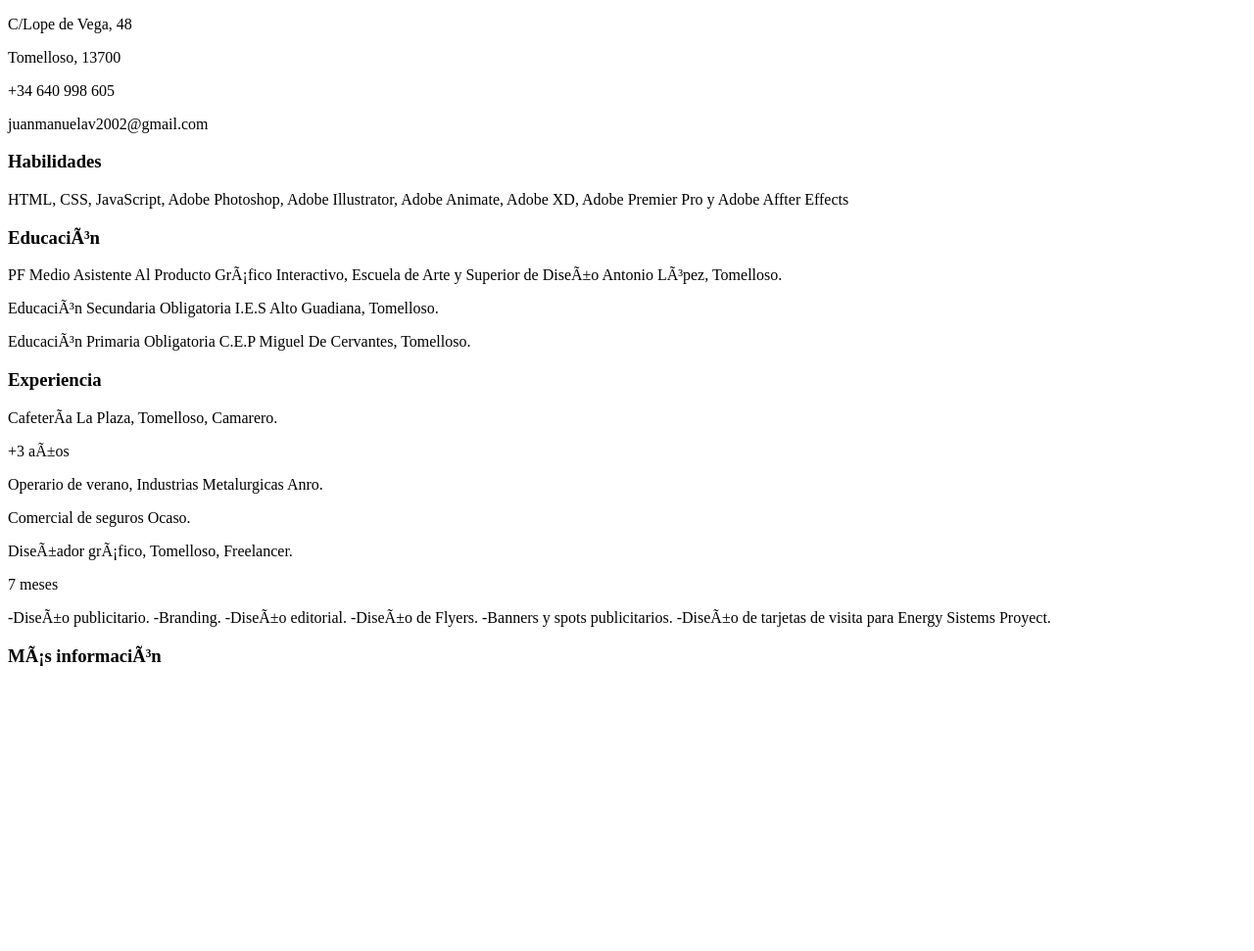
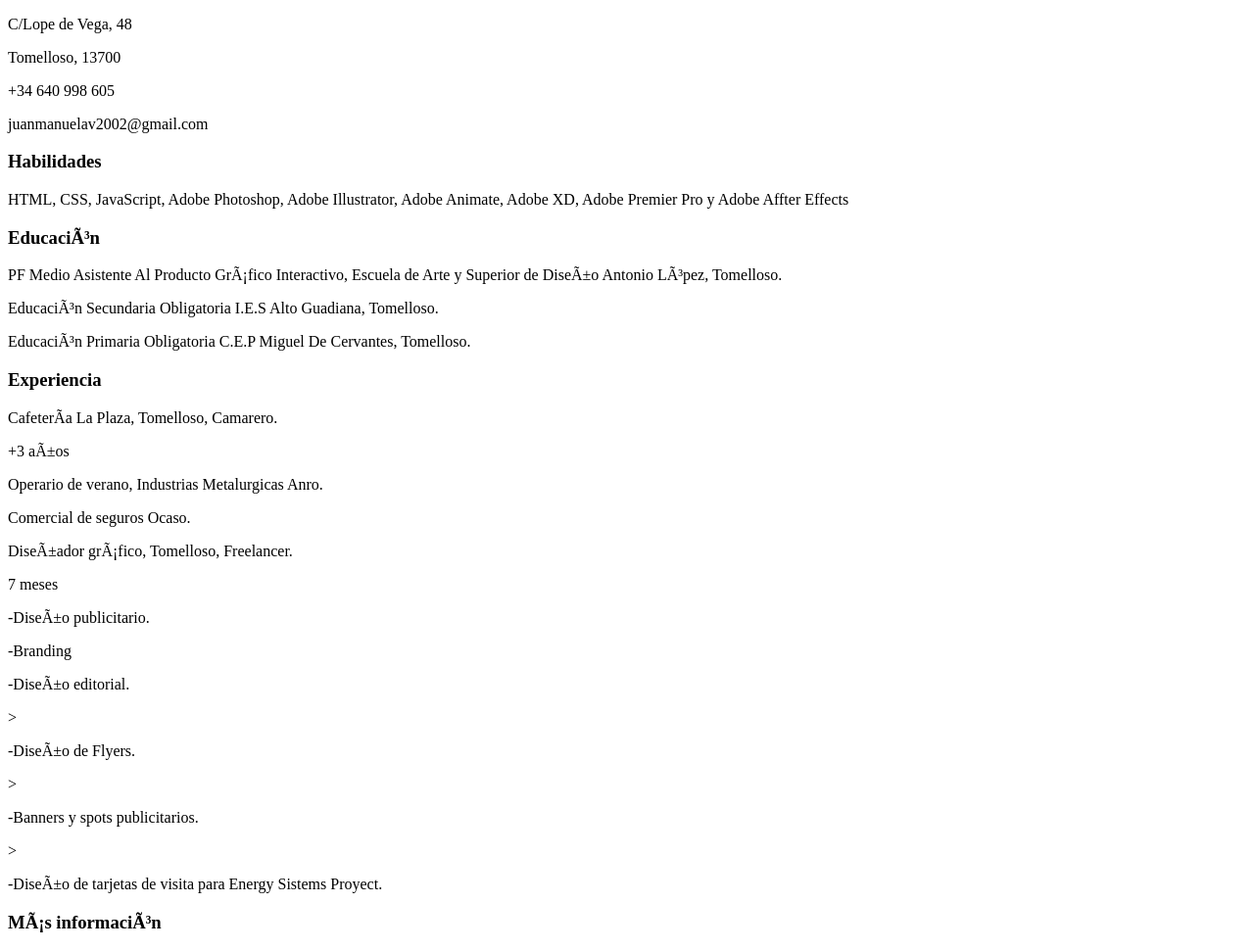
Before and after one commit to Juan-Manuel02/CV, a plain HTML site: page index.html in a window 1280 px wide. Shown: the part 105-1076 px from the top of the page at 98% size. Before the commit the page ends 804 px from the top, so only its background shows below. Drawn offline with Linux system fonts and the light colour scheme.

Commit message:
Tercer cambio en experiencia

```diff
--- a/index.html
+++ b/index.html
@@ -37,12 +37,12 @@
         <p>Comercial de seguros Ocaso.</p>
         <p>Diseñador gráfico, Tomelloso, Freelancer.
             <p>7 meses</p>
-            <p>-Diseño publicitario.
-            -Branding.
-            -Diseño editorial.
-            -Diseño de Flyers.
-            -Banners y spots publicitarios.
-            -Diseño de tarjetas de visita para Energy Sistems Proyect.</p>
+            <p>-Diseño publicitario.</p>
+           <p> -Branding</p>
+            <p>-Diseño editorial.</p>>
+            <p>-Diseño de Flyers.</p>>
+            <p>-Banners y spots publicitarios.</p>>
+            <p>-Diseño de tarjetas de visita para Energy Sistems Proyect.</p>
         </p>
 
     <h3>Más información</h3>
```
